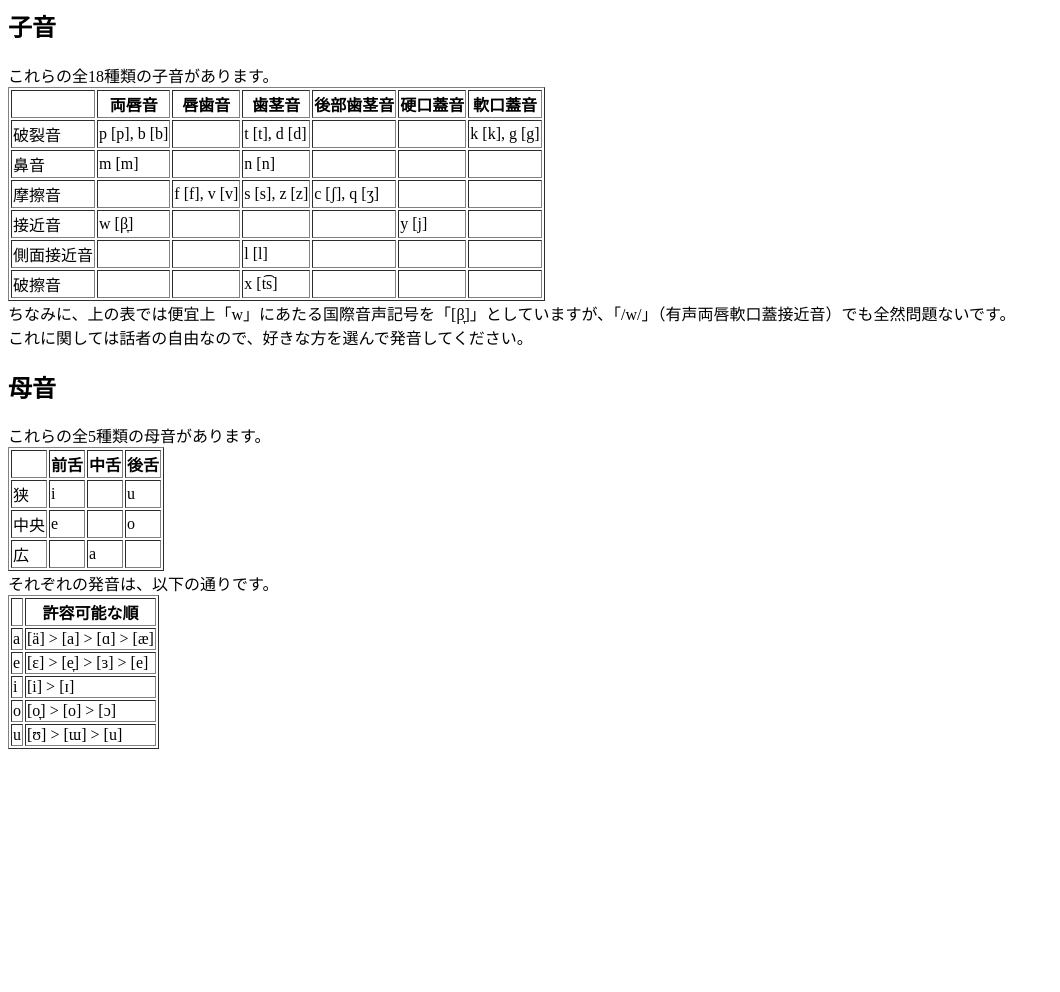
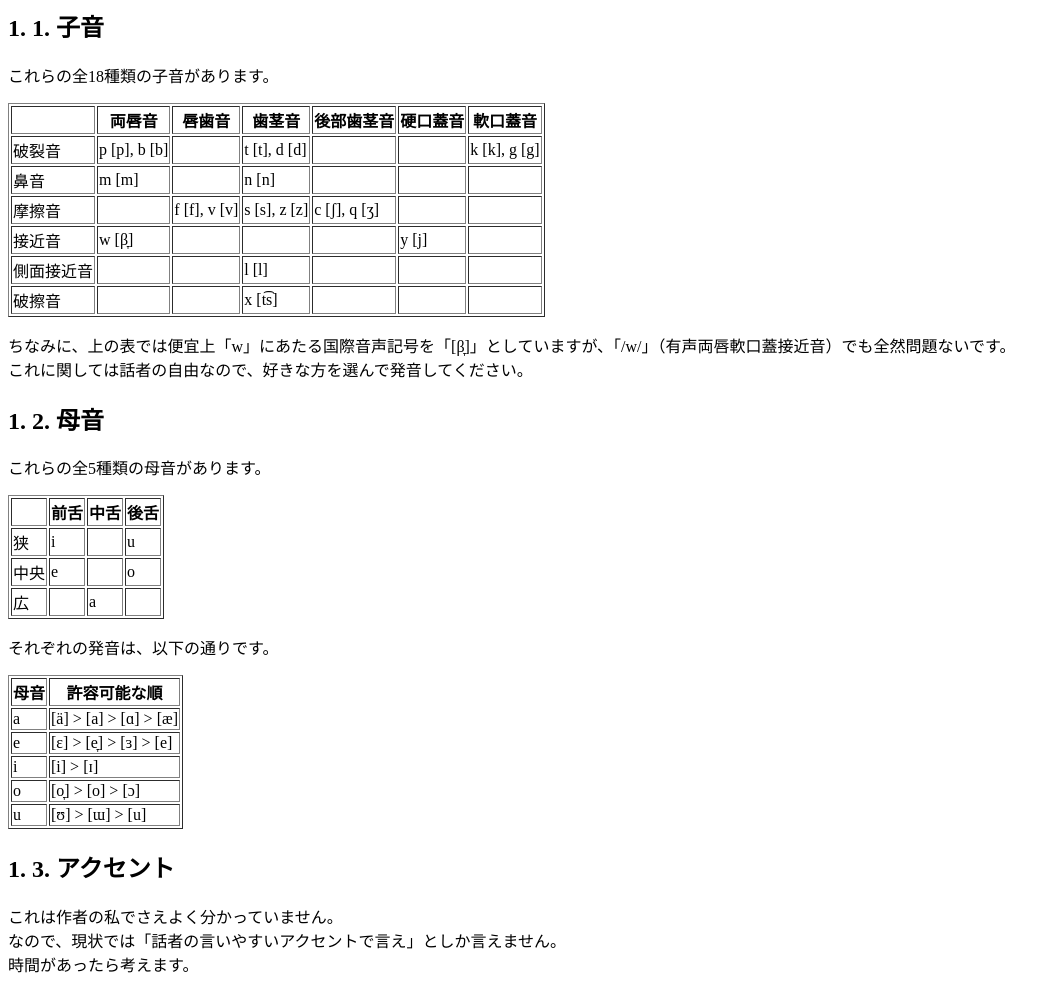
Before and after one commit to HAKUxNA/HAKUxNA.github.io, a plain HTML site: page Fol_xolfe/grammar.html in a window 1280 px wide. Shown: the part 218-1210 px from the top of the page, without its empty margins (0-1060 px from the left). Before the commit the page ends 975 px from the top, so only its background shows below. Drawn offline with Linux system fonts and the light colour scheme.

Commit message:
Update grammar.html

```diff
--- a/Fol_xolfe/grammar.html
+++ b/Fol_xolfe/grammar.html
@@ -3,21 +3,24 @@
 <head>
     <meta charset="UTF-8">
     <meta name="viewport" content="width=device-width, initial-scale=1.0">
-    <title>ツォルフェー語の文法</title>
+    <title>ツォルフェー語の文法 | HAKUxNA</title>
+    <link rel = "stylesheet" type = text/css href = "../style.css">
 </head>
 <body>
-    <h1>概要</h1>
+    <h1>0. 概要</h1>
 
     <p>
     ここは、私はくメなが創作している人工言語「ツォルフェー語」の文法書です。<br>
     現在、このページは作成中です。もうちょっと待っててね。
     </p>
 
-    <h1>音韻</h1>
+    <h1>1. 音韻</h1>
 
-        <h2>子音</h2>
+        <h2>1. 1. 子音</h2>
 
+        <p>
         これらの全18種類の子音があります。
+        </p>
 
         <table border = "1">
             <tr>
@@ -85,12 +88,16 @@
             </tr>
         </table>
 
+        <p>
         ちなみに、上の表では便宜上「w」にあたる国際音声記号を「[β̞]」としていますが、「/w/」（有声両唇軟口蓋接近音）でも全然問題ないです。<br>
         これに関しては話者の自由なので、好きな方を選んで発音してください。
+        </p>
 
-        <h2>母音</h2>
+        <h2>1. 2. 母音</h2>
 
+        <p>
         これらの全5種類の母音があります。
+        </p>
 
         <table border = "1">
             <tr>
@@ -119,11 +126,13 @@
             </tr>
         </table>
 
+        <p>
         それぞれの発音は、以下の通りです。
+        </p>
 
         <table border = "1">
             <tr>
-                <th></th>
+                <th>母音</th>
                 <th>許容可能な順</th>
             </tr>
             <tr>
@@ -147,5 +156,14 @@
                 <td>[ʊ] > [ɯ] > [u]</td>
             </tr>
         </table>
+
+        <h2>1. 3. アクセント</h2>
+
+        <p>
+            これは作者の私でさえよく分かっていません。<br>
+            なので、現状では「話者の言いやすいアクセントで言え」としか言えません。<br>
+            時間があったら考えます。
+        </p>
+
 </body>
 </html>
```
